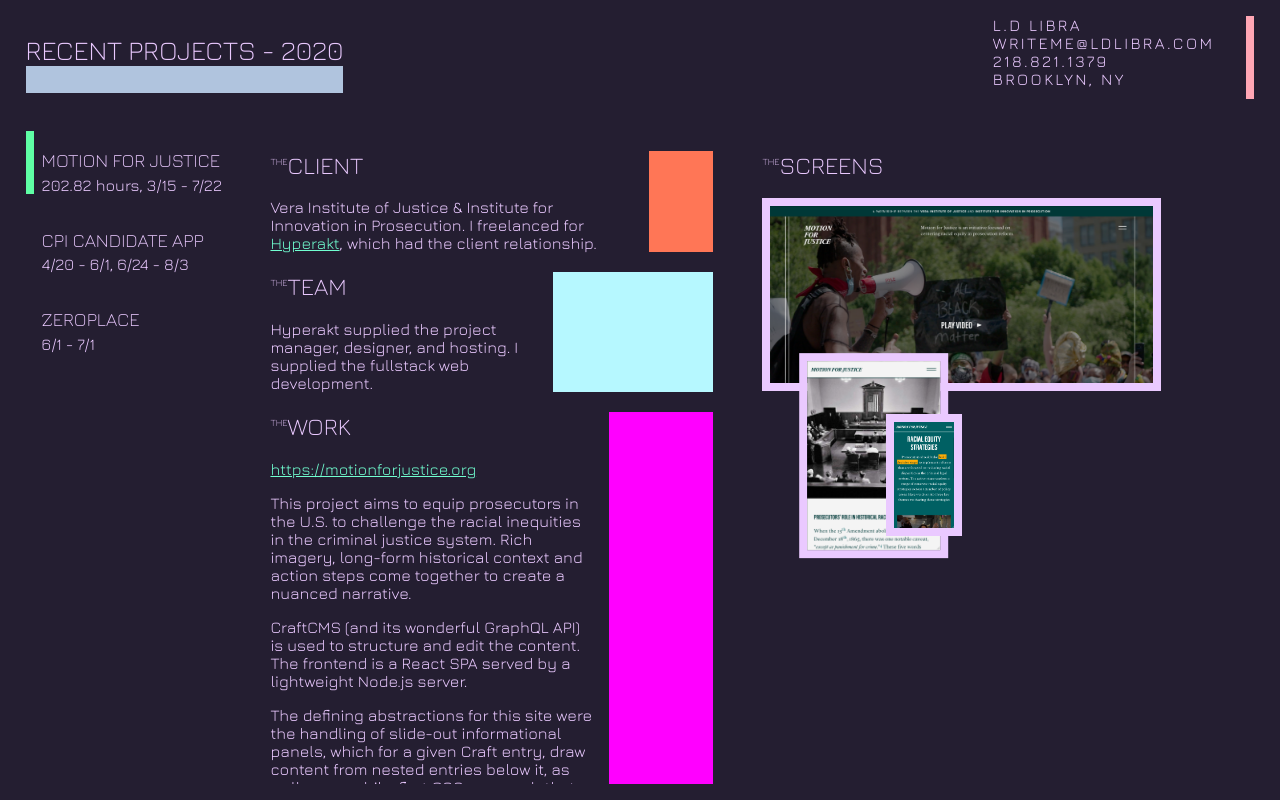
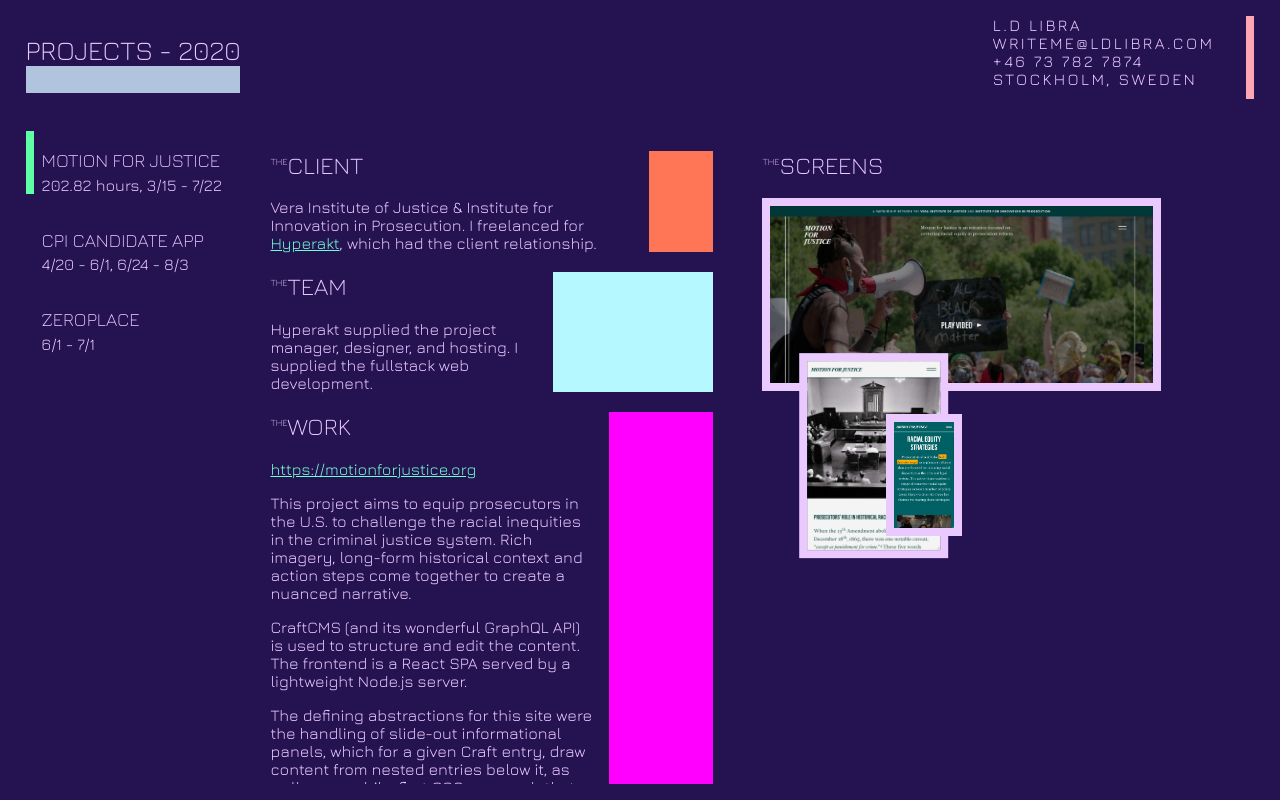
Before and after one commit to eldilibra/ldlibradotcom, a Svelte app in the folder portfolio/: page / in a window 1280 px wide. Built offline with nearby package versions, Linux system fonts and the light colour scheme.

Commit message:
updating resume

```diff
--- a/portfolio/public/global.css
+++ b/portfolio/public/global.css
@@ -24,7 +24,7 @@
 
 body {
 	font-family: "Jura", sans-serif;
-	background-color: #241e31;
+	background-color: #251250;
 	color: #eac9ff;
 }
 
--- a/portfolio/src/App.svelte
+++ b/portfolio/src/App.svelte
@@ -28,10 +28,10 @@
 	<div class="contact-info">
 		<span>L.D Libra</span>
 		<span>writeme@ldlibra.com</span>
-		<span>218.821.1379</span>
-		<span>Brooklyn, NY</span>
+		<span>+46 73 782 7874</span>
+		<span>Stockholm, Sweden</span>
 	</div>
-	<h1>RECENT PROJECTS - 2020</h1>
+	<h1>PROJECTS - 2020</h1>
 </header>
 <main>
 	<nav>
```
Also changed, not shown: 1 other file (tests, documents, lock files or other folders).
